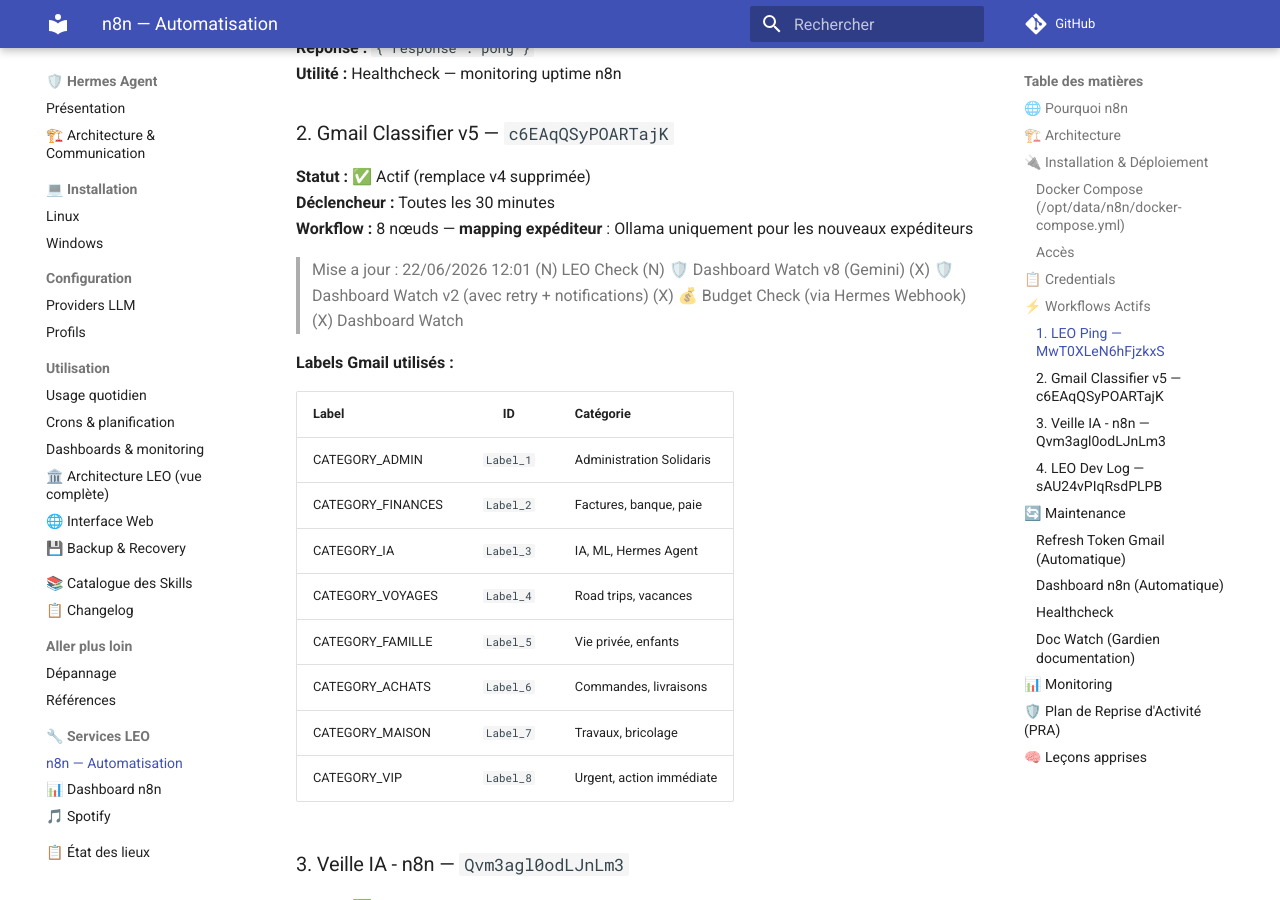
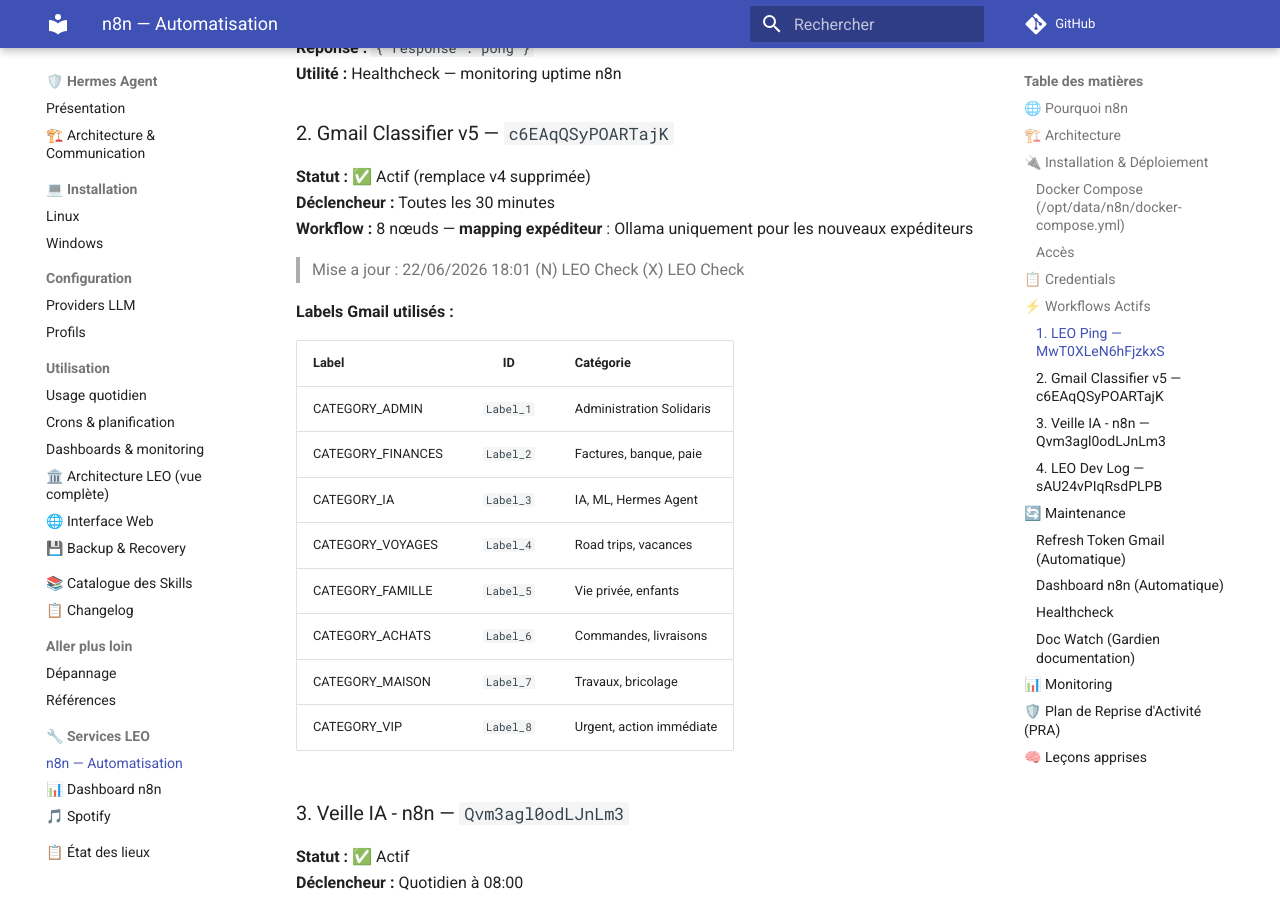
Before and after one commit to christophedanhier-hash/hermes-wiki, an MkDocs documentation site: the page built from docs/hermes/services/n8n.md, in a window 1280 px wide and 900 px high, scrolled down 2863 px. Built offline with MkDocs 1.6.1 and Material for MkDocs 9.7.7, drawn with Linux system fonts in a browser that asks for light colours; comment, search, counter and statistics services are not loaded.

Commit message:
doc-watch: maj auto (22/06/2026 18:01) - 2 changement(s) n8n

```diff
--- a/docs/hermes/services/n8n.md
+++ b/docs/hermes/services/n8n.md
@@ -114,12 +114,9 @@
 **Workflow :** 8 nœuds — **mapping expéditeur** : Ollama uniquement pour les nouveaux expéditeurs
 
 <!-- AUTO:START gmail-classifier -->
-> Mise a jour : 22/06/2026 12:01
+> Mise a jour : 22/06/2026 18:01
 > (N) LEO Check
-> (N) 🛡️ Dashboard Watch v8 (Gemini)
-> (X) 🛡️ Dashboard Watch v2 (avec retry + notifications)
-> (X) 💰 Budget Check (via Hermes Webhook)
-> (X) Dashboard Watch
+> (X) LEO Check
 <!-- AUTO:END gmail-classifier -->
 
 **Labels Gmail utilisés :**
```
